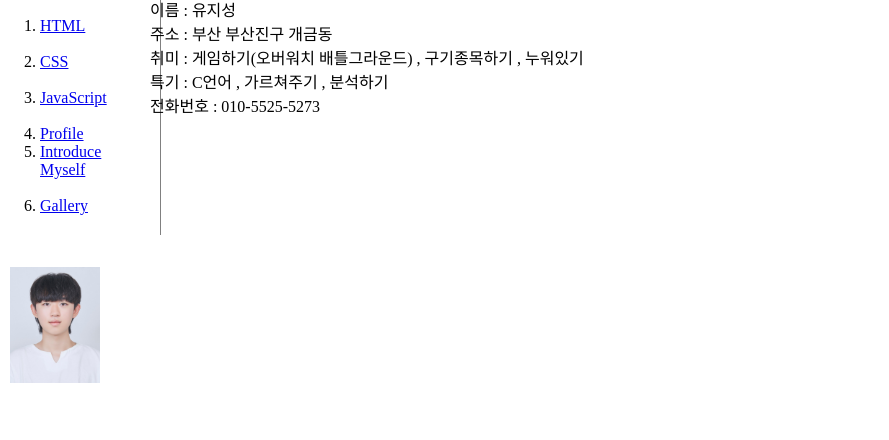
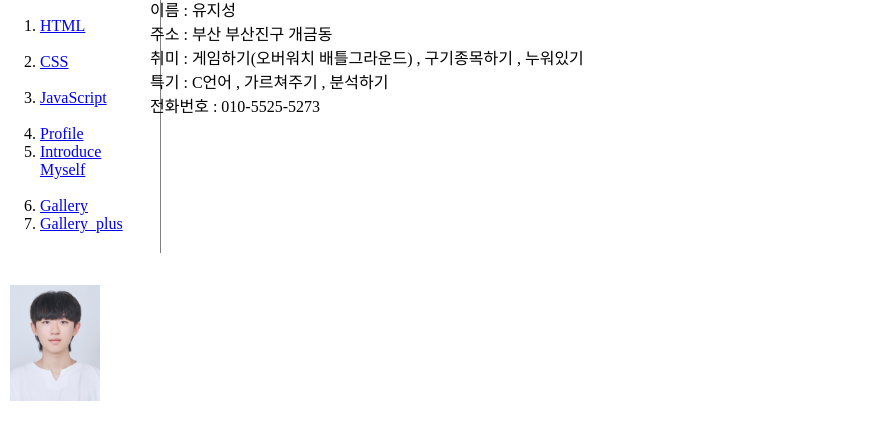
Before and after one commit to yoojiseong/HTML_TEST_501, a plain HTML site: page 4.html in a window 1280 px wide. Shown: the part 122-562 px from the top of the page, without its empty margins (0-889 px from the left). Drawn offline with Linux system fonts and the light colour scheme.

Commit message:
각 ui에 7.html추가

```diff
--- a/4.html
+++ b/4.html
@@ -19,6 +19,7 @@
                 <li><a href="4.html">Profile</a></li>
                 <li><a href="5.html">Introduce Myself</a></li><br>
                 <li><a href="6.html">Gallery</a></li>
+                <li><a href="7.html">Gallery_plus</a></li>
             </ol>
             <div class="container">
                 <div>이름 : 유지성</div>
```
Also changed, not shown: 1.html (+1 -0 lines), 2.html (+1 -0 lines), 3.html (+1 -0 lines), 5.html (+1 -0 lines), 6.html (+1 -0 lines), 7.html (+1 -0 lines).
